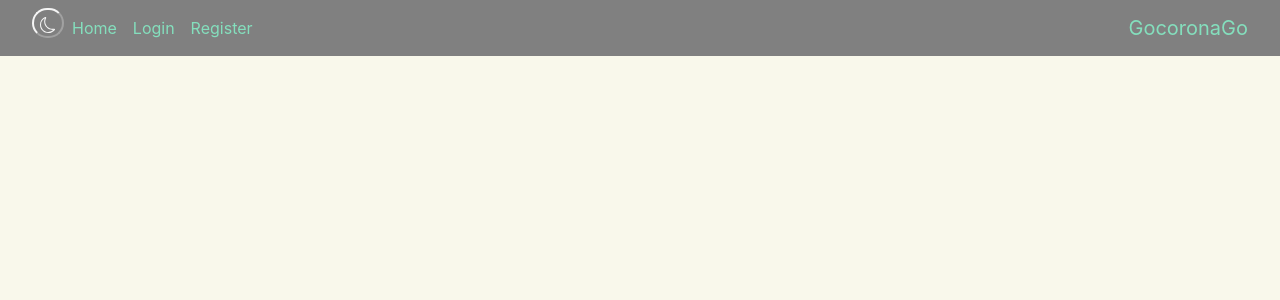
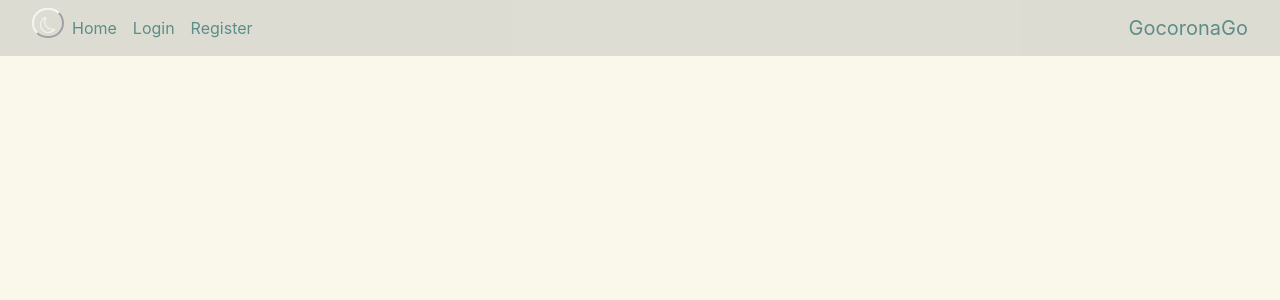
Before and after one commit to GoCoronaGo7/GoCoronaGo, a Flask app: page / in a window 1280 px wide. Shown: the top 300 px of the page. Run offline with Flask 2, Linux system fonts and the light colour scheme; some libraries are stand-ins or nearby versions.

Commit message:
colorchange

```diff
--- a/static/css/lightmode.css
+++ b/static/css/lightmode.css
@@ -1,9 +1,9 @@
 /* colors are subject to change*/
 a:link{
-    color:#84dfbd;
+    color:#5C8D89;
 }
 a:visited{
-    color:#84dfbd;
+    color:#5C8D89;
 }
 
 a:after{
@@ -28,7 +28,7 @@ form {
 }
 
 .navbar {
-    background-color: gray;
+    background-color: rgba(128, 128, 128, 0.233);
 }
 
 .navbar > button {
```
